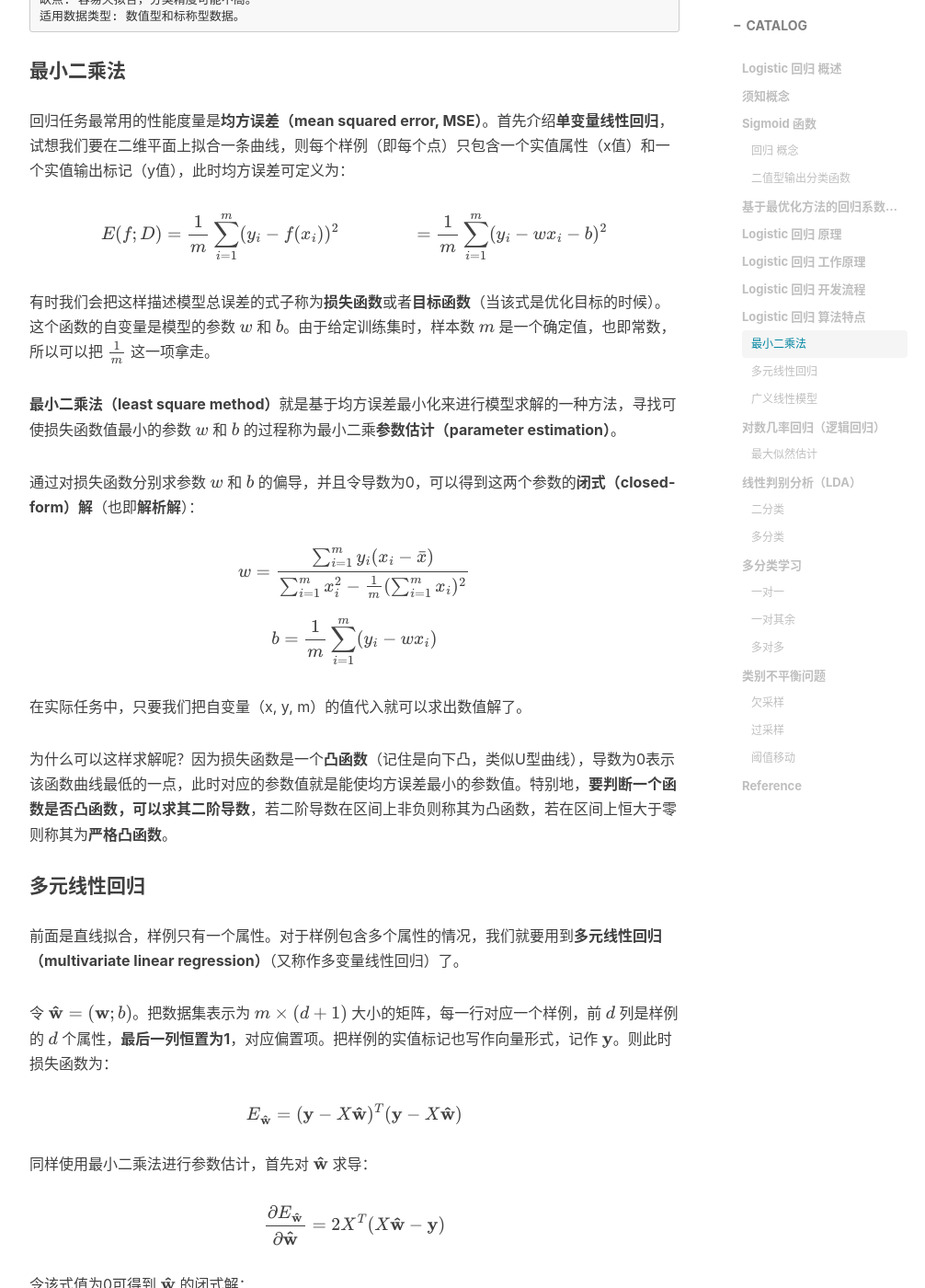
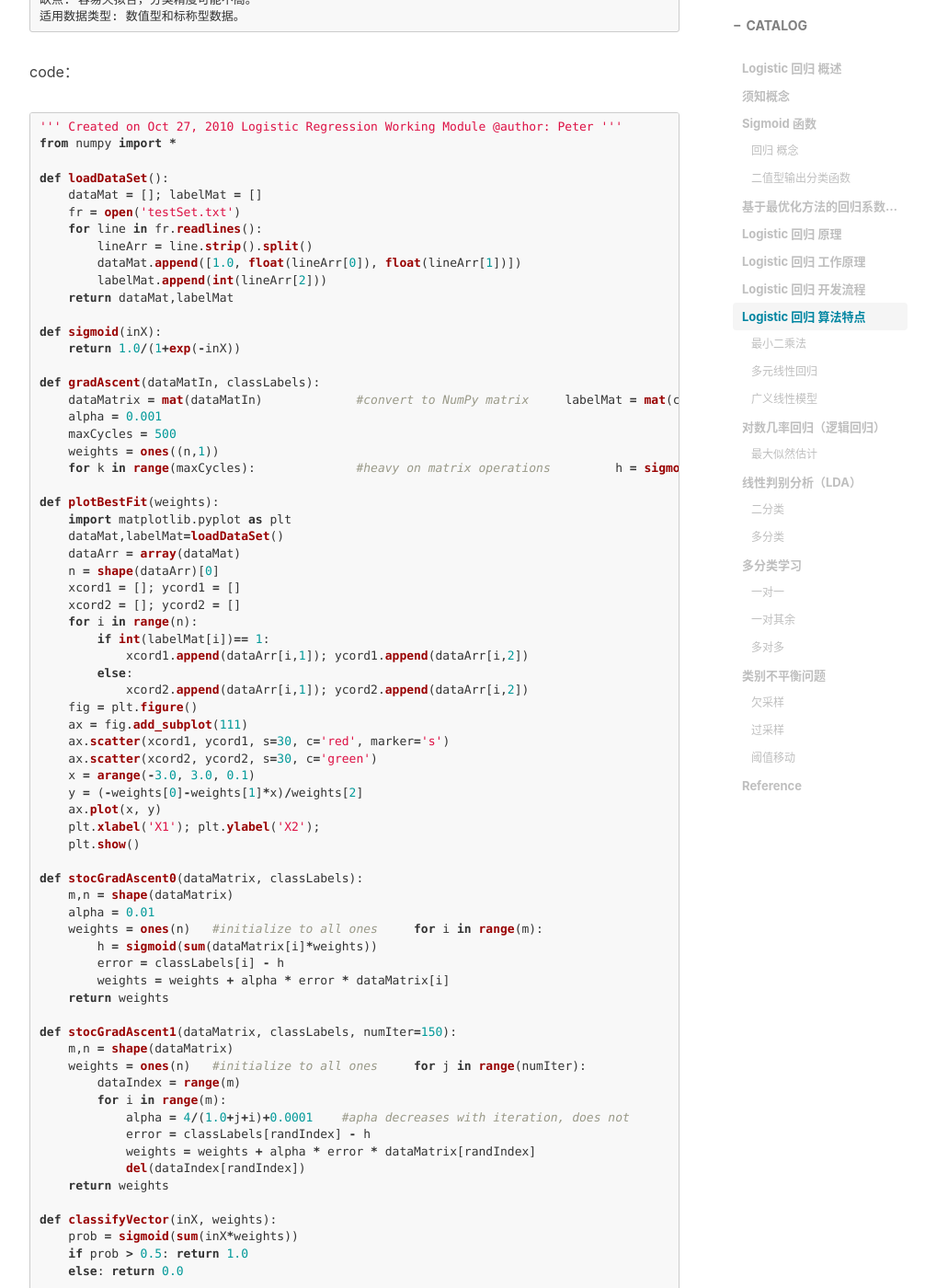
Before and after one commit to YC-wind/YC-wind.github.io, a Jekyll site: the page built from _posts/2019-5-23-ML-05LogisticRegression.md, in a window 1280 px wide and 1400 px high, scrolled down 2434 px. Shown: the whole window at 92% size, without its empty margins (233-1239 px from the left). Built offline with Jekyll 4.4.1, drawn with Linux system fonts in a browser that asks for light colours; nearby versions of some CDN libraries; formulas are drawn with MathJax 3; comment, search, counter and statistics services are not loaded; some of the changed text lies outside the part shown.

Commit message:
逻辑回归 add code

````diff
--- a/_posts/2019-5-23-ML-05LogisticRegression.md
+++ b/_posts/2019-5-23-ML-05LogisticRegression.md
@@ -70,6 +70,123 @@ $$z = f(\mathbf{x}) = w_1x_1 + w_2x_2 + ... + w_nx_n + b, b=w_0x_0$$
 优点: 计算代价不高，易于理解和实现。
 缺点: 容易欠拟合，分类精度可能不高。
 适用数据类型: 数值型和标称型数据。
+```
+code：
+```python
+'''
+Created on Oct 27, 2010
+Logistic Regression Working Module
+@author: Peter
+'''
+from numpy import *
+
+def loadDataSet():
+    dataMat = []; labelMat = []
+    fr = open('testSet.txt')
+    for line in fr.readlines():
+        lineArr = line.strip().split()
+        dataMat.append([1.0, float(lineArr[0]), float(lineArr[1])])
+        labelMat.append(int(lineArr[2]))
+    return dataMat,labelMat
+
+def sigmoid(inX):
+    return 1.0/(1+exp(-inX))
+
+def gradAscent(dataMatIn, classLabels):
+    dataMatrix = mat(dataMatIn)             #convert to NumPy matrix
+    labelMat = mat(classLabels).transpose() #convert to NumPy matrix
+    m,n = shape(dataMatrix)
+    alpha = 0.001
+    maxCycles = 500
+    weights = ones((n,1))
+    for k in range(maxCycles):              #heavy on matrix operations
+        h = sigmoid(dataMatrix*weights)     #matrix mult
+        error = (labelMat - h)              #vector subtraction
+        weights = weights + alpha * dataMatrix.transpose()* error #matrix mult
+    return weights
+
+def plotBestFit(weights):
+    import matplotlib.pyplot as plt
+    dataMat,labelMat=loadDataSet()
+    dataArr = array(dataMat)
+    n = shape(dataArr)[0]
+    xcord1 = []; ycord1 = []
+    xcord2 = []; ycord2 = []
+    for i in range(n):
+        if int(labelMat[i])== 1:
+            xcord1.append(dataArr[i,1]); ycord1.append(dataArr[i,2])
+        else:
+            xcord2.append(dataArr[i,1]); ycord2.append(dataArr[i,2])
+    fig = plt.figure()
+    ax = fig.add_subplot(111)
+    ax.scatter(xcord1, ycord1, s=30, c='red', marker='s')
+    ax.scatter(xcord2, ycord2, s=30, c='green')
+    x = arange(-3.0, 3.0, 0.1)
+    y = (-weights[0]-weights[1]*x)/weights[2]
+    ax.plot(x, y)
+    plt.xlabel('X1'); plt.ylabel('X2');
+    plt.show()
+
+def stocGradAscent0(dataMatrix, classLabels):
+    m,n = shape(dataMatrix)
+    alpha = 0.01
+    weights = ones(n)   #initialize to all ones
+    for i in range(m):
+        h = sigmoid(sum(dataMatrix[i]*weights))
+        error = classLabels[i] - h
+        weights = weights + alpha * error * dataMatrix[i]
+    return weights
+
+def stocGradAscent1(dataMatrix, classLabels, numIter=150):
+    m,n = shape(dataMatrix)
+    weights = ones(n)   #initialize to all ones
+    for j in range(numIter):
+        dataIndex = range(m)
+        for i in range(m):
+            alpha = 4/(1.0+j+i)+0.0001    #apha decreases with iteration, does not
+            randIndex = int(random.uniform(0,len(dataIndex)))#go to 0 because of the constant
+            h = sigmoid(sum(dataMatrix[randIndex]*weights))
+            error = classLabels[randIndex] - h
+            weights = weights + alpha * error * dataMatrix[randIndex]
+            del(dataIndex[randIndex])
+    return weights
+
+def classifyVector(inX, weights):
+    prob = sigmoid(sum(inX*weights))
+    if prob > 0.5: return 1.0
+    else: return 0.0
+
+def colicTest():
+    frTrain = open('horseColicTraining.txt'); frTest = open('horseColicTest.txt')
+    trainingSet = []; trainingLabels = []
+    for line in frTrain.readlines():
+        currLine = line.strip().split('\t')
+        lineArr =[]
+        for i in range(21):
+            lineArr.append(float(currLine[i]))
+        trainingSet.append(lineArr)
+        trainingLabels.append(float(currLine[21]))
+    trainWeights = stocGradAscent1(array(trainingSet), trainingLabels, 1000)
+    errorCount = 0; numTestVec = 0.0
+    for line in frTest.readlines():
+        numTestVec += 1.0
+        currLine = line.strip().split('\t')
+        lineArr =[]
+        for i in range(21):
+            lineArr.append(float(currLine[i]))
+        if int(classifyVector(array(lineArr), trainWeights))!= int(currLine[21]):
+            errorCount += 1
+    errorRate = (float(errorCount)/numTestVec)
+    print "the error rate of this test is: %f" % errorRate
+    return errorRate
+
+def multiTest():
+    numTests = 10; errorSum=0.0
+    for k in range(numTests):
+        errorSum += colicTest()
+    print "after %d iterations the average error rate is: %f" % (numTests, errorSum/float(numTests))
+
+
 ```
 
 #### 最小二乘法
````
